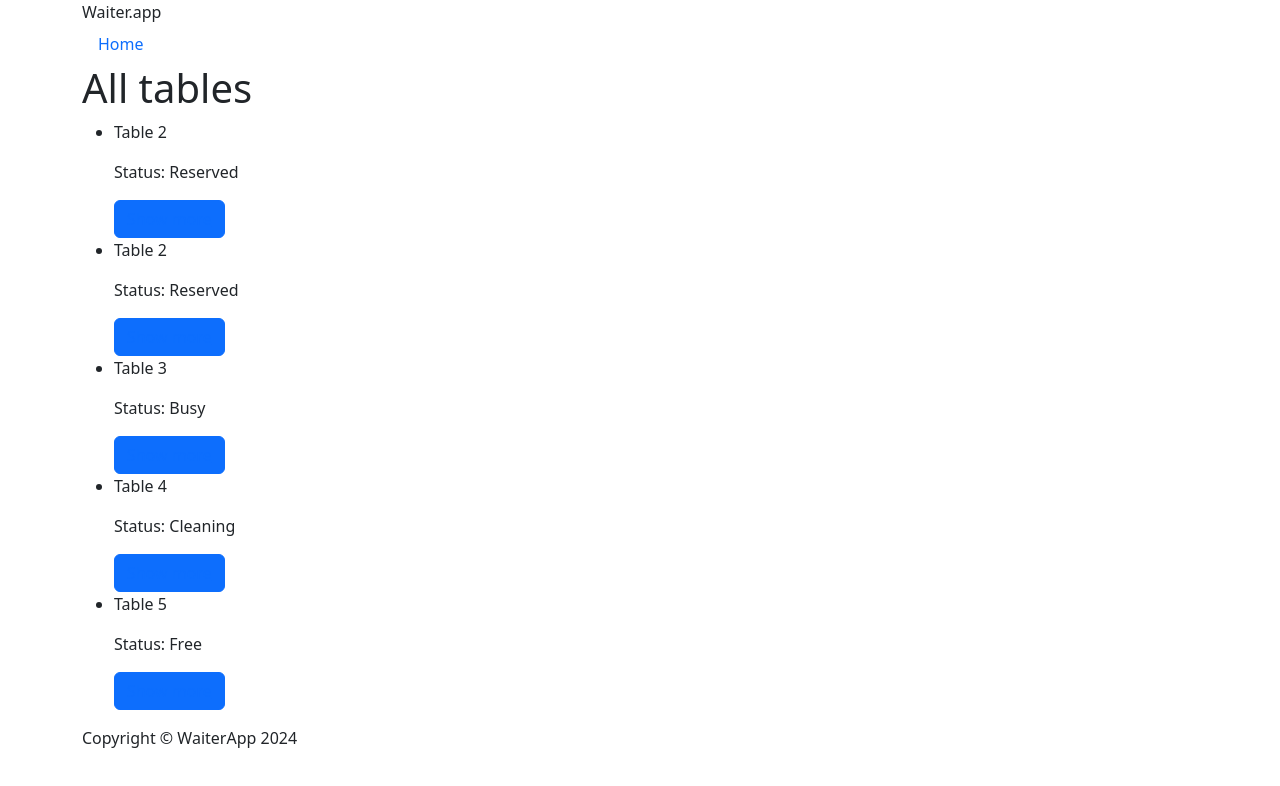
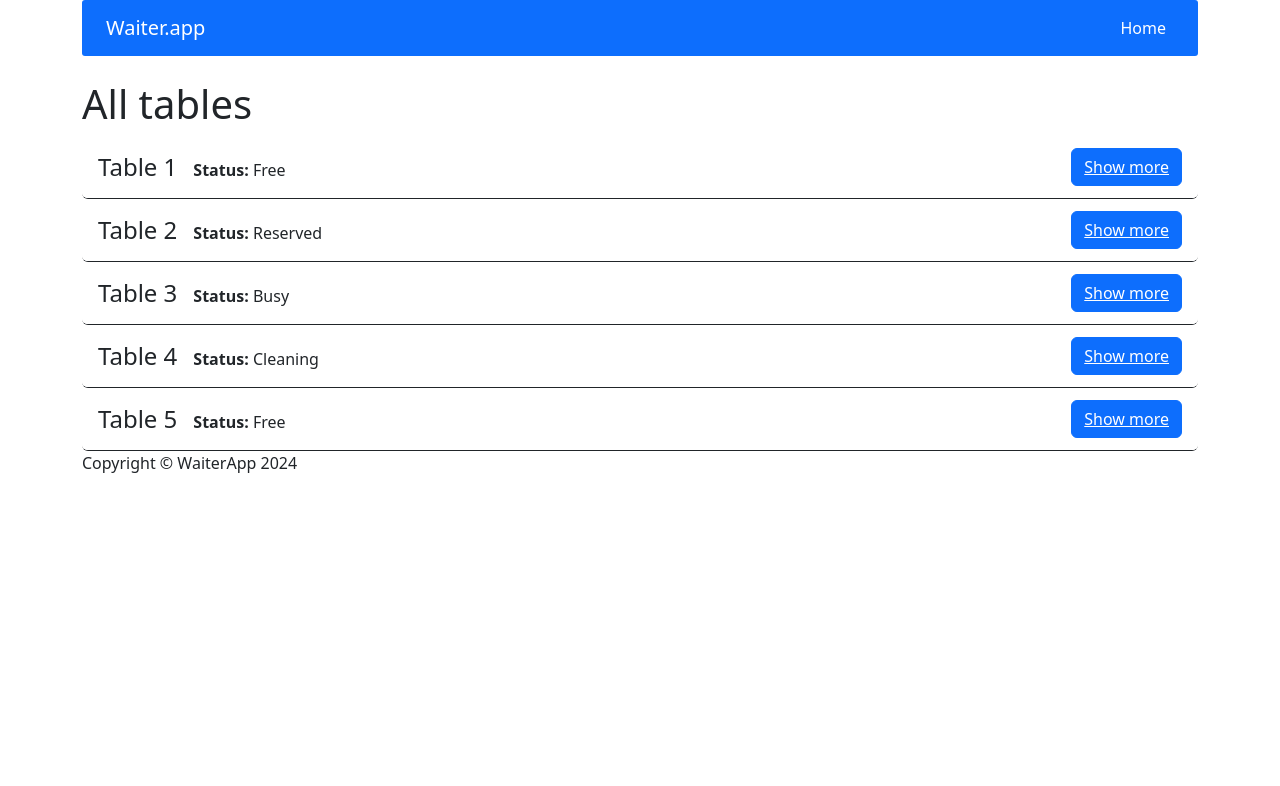
Before and after one commit to Jaszmijee/react-pizzeria-waiter-service, a React (Create React App) app: page / in a window 1280 px wide. Shown: the top 786 px of the page. Built offline with nearby package versions, Linux system fonts and the light colour scheme; data requests are answered from the project's data file.

Commit message:
add NavBar and Button styling

```diff
--- a/package.json
+++ b/package.json
@@ -7,6 +7,7 @@
     "@testing-library/react": "^13.4.0",
     "@testing-library/user-event": "^13.5.0",
     "bootstrap": "5.3.1",
+    "clsx": "^2.1.0",
     "json-server": "0.17.3",
     "npm-run-all": "4.1.5",
     "react": "^18.2.0",
--- a/public/server/db.json
+++ b/public/server/db.json
@@ -2,11 +2,11 @@
   "tables": [
     {
       "id": "1",
-      "name": "Table 2",
-      "status": "Reserved",
-      "peoplePresent": 2,
+      "name": "Table 1",
+      "status": "Free",
+      "peoplePresent": "2",
       "peopleMax": 6,
-      "bill": "0ss"
+      "bill": "28"
     },
     {
       "id": "2",
--- a/src/components/features/TableForm/TableForm.js
+++ b/src/components/features/TableForm/TableForm.js
@@ -1,11 +1,13 @@
-import React, { useState } from "react";
-import { useDispatch } from "react-redux";
+import React, {useState} from "react";
+import {useDispatch} from "react-redux";
 import TextInput from "../../common/TextInput/TextInput";
-import Button from "../../common/Button/Button";
 import {updateTableRequest} from "../../../redux/tablesRedux";
 import SelectInput from "../../common/SelectInput/SelectInput";
+import {isStatusBusy, isTableTooSmall, isValidNumericInput} from "../utils/validations";
+import {Button} from "react-bootstrap";
+// import Button from "../../common/Button/Button";
 
-const TableForm = ({ table }) => {
+const TableForm = ({table}) => {
     const dispatch = useDispatch();
 
     const [formData, setFormData] = useState({
@@ -16,8 +18,8 @@ const TableForm = ({ table }) => {
     });
 
     const handleInputChange = (e) => {
-        const { name, value } = e.target;
-        setFormData({ ...formData, [name]: value });
+        const {name, value} = e.target;
+        setFormData({...formData, [name]: value});
     };
 
     const handleSubmit = (e) => {
@@ -31,10 +33,10 @@ const TableForm = ({ table }) => {
     };
 
     const statusOptions = [
-        { value: "Free", label: "Free" },
-        { value: "Reserved", label: "Reserved" },
-        { value: "Cleaning", label: "Cleaning" },
-        { value: "Busy", label: "Busy" },
+        {value: "Free", label: "Free"},
+        {value: "Reserved", label: "Reserved"},
+        {value: "Cleaning", label: "Cleaning"},
+        {value: "Busy", label: "Busy"},
     ];
 
     return (
@@ -61,13 +63,16 @@ const TableForm = ({ table }) => {
                     onChange={handleInputChange}
                 />
             </div>
+            {isStatusBusy(formData.status) && (<div>
                 <span>Bill: </span>
                 <TextInput
                     name="bill"
                     value={formData.bill}
                     onChange={handleInputChange}
                 />
+            </div>)}
             <Button type="submit">Update</Button>
+            {/*<CustomButton type="submit">Update</CustomButton>*/}
         </form>
     );
 };
--- /dev/null
+++ b/src/components/features/utils/validations.js
@@ -0,0 +1,14 @@
+export const isValidNumericInput = (value) => {
+    return !isNaN(value) || value === '' || value === '.';
+};
+
+export const isStatusBusy = (value) => {
+   return  (value === 'Busy');
+    };
+
+export const isTableTooSmall = (value, max) => {
+    const presentCount = parseInt(value);
+    const maxAllowed = parseInt(max);
+
+    return presentCount > maxAllowed;
+};
--- a/src/components/pages/Home/Home.js
+++ b/src/components/pages/Home/Home.js
@@ -1,11 +1,9 @@
-import {Container} from "react-bootstrap";
-import {Route, Routes} from "react-router-dom";
 import TableList from "../../views/TableList/TableList";
 
 const Home = () => {
     return (
        <div>
-           <h1>All tables</h1>
+           <h1 className="mt-4">All tables</h1>
            <TableList />
        </div>
     );
--- a/src/components/views/NavBar/NavBar.js
+++ b/src/components/views/NavBar/NavBar.js
@@ -1,20 +1,20 @@
 import {NavLink} from 'react-router-dom';
-import {Nav} from "react-bootstrap";
+import {Navbar, Nav} from 'react-bootstrap';
+import styles from './NavBar.modules.scss';
 
 const NavBar = () => {
     return (
-        <Nav className="me-auto">
-            <div>
-               <span>Waiter.app</span>
-                    <Nav.Link as={NavLink} to="/">Home</Nav.Link>
-            </div>
-        </Nav>
+        <Navbar bg="primary" variant="dark" className={`${styles.navbar} px-4`}>
+            <Navbar.Brand className="brand me-auto">
+                Waiter.app
+            </Navbar.Brand>
+            <Nav>
+                <Nav.Link as={NavLink} to="/">
+                    Home
+                </Nav.Link>
+            </Nav>
+        </Navbar>
+    );
+};
 
-    //     <nav>
-    //     <ul>
-    //         <li><span>Waiter.app</span></li>
-    //         <li><NavLink to="/">Home</NavLink></li>
-    //     </ul>
-    // </nav>
-    )};
 export default NavBar;
--- /dev/null
+++ b/src/components/views/NavBar/NavBar.modules.scss
@@ -0,0 +1,3 @@
+.navbar {
+  border-radius: 3px;
+}
--- a/src/components/views/TableList/TableList.js
+++ b/src/components/views/TableList/TableList.js
@@ -1,28 +1,128 @@
 import {useSelector} from "react-redux";
 import {Link} from "react-router-dom";
 import {getAllTables} from "../../../redux/tablesRedux";
-import {Button} from "react-bootstrap";
+import {Button, Card, Col, ListGroup, Row} from "react-bootstrap";
+import styles from './TableList.modules.scss'
+import clsx from "clsx";
+
 
 const TableList = () => {
 
     const tables = useSelector(getAllTables);
-
+    // className={`${styles.navbar} px-4`
     return (
         <section>
-            <ul>
             {tables.map(table => (
-                <li key={table.id}>
-                    <p>{table.name}</p>
-                    <p>Status: {table.status}</p>
-                    <Button>
-                        <Link to={"/table/" + table.id}>Show more</Link>
-                    </Button>
-                </li>
+                <Card key={table.id}  className="custom-card">
+                    <ListGroup variant="flush">
+                        <ListGroup.Item className="custom-list-item">
+                            <div>
+                            <span className="table-name">{table.name}</span>
+                            <strong>Status:</strong> {table.status}
+                            </div>
+                            <div>
+                            <Button variant="primary" className="ml-auto">
+                                <Link to={`/table/${table.id}`} className="text-white">
+                                    Show more
+                                </Link>
+                            </Button>
+                        </div>
+                        </ListGroup.Item>
+                    </ListGroup>
+                </Card>
             ))}
-            </ul>
         </section>
     );
-
 }
 
+//     return (
+//         <section>
+//             {tables.map(table => (
+//                 <Card key={table.id} >
+//                     <ListGroup variant="flush" >
+//                         <ListGroup.Item style={{ display: 'flex', justifyContent: 'space-between' }}>
+//                             <span>{table.name}
+//                             <strong>Status:</strong> {table.status} </span>
+//                             <Button variant="primary">
+//                                 <Link to={`/table/${table.id}`} className="text-white">
+//                                     Show more
+//                                 </Link>
+//                             </Button>
+//                         </ListGroup.Item>
+//                     </ListGroup>
+//                 </Card>
+//             ))}
+//         </section>
+//     );
+// }
+
+//     return (
+//         <section>
+//             <div className="row row-cols-1 row-cols-md-2 g-4">
+//                 {tables.map(table => (
+//                     <div key={table.id} className="col">
+//                         <Card>
+//                             <Card.Body>
+//                                 <Card.Title>{table.name}</Card.Title>
+//                                 <Card.Text>Status: {table.status}</Card.Text>
+//                                 <Button variant="primary">
+//                                     <Link to={"/table/" + table.id} className="text-white">
+//                                         Show more
+//                                     </Link>
+//                                 </Button>
+//                             </Card.Body>
+//                         </Card>
+//                     </div>
+//                 ))}
+//             </div>
+//         </section>
+//     );
+// }
+
+//     return (
+//         <section>
+//             <ul>
+//                 {tables.map(table => (
+//                     <li key={table.id}>
+//                         <Row className="align-items-center">
+//                             <Col xs={3}>
+//                                 <h3>{table.name}</h3>
+//                             </Col>
+//                             <Col xs={3}>
+//                                 <h4>Status: {table.status}</h4>
+//                             </Col>
+//
+//                             <Col xs={4} className="text-end">
+//                                 <Button>
+//                                     <Link to={"/table/" + table.id}>Show more</Link>
+//                                 </Button>
+//                             </Col>
+//                         </Row>
+//                     </li>
+//                 ))}
+//             </ul>
+//         </section>
+//     );
+// }
+//     return (
+//         <section>
+//             <ul>
+//             {tables.map(table => (
+//                 <li key={table.id}>
+//                     <p>{table.name}</p>
+//                     <p>Status: {table.status}</p>
+//                     <Button>
+//                         <Link to={"/table/" + table.id}>Show more</Link>
+//                     </Button>
+//                     {/*<CustomButton>*/}
+//                     {/*    <Link to={"/table/" + table.id}>Show more</Link>*/}
+//                     {/*</CustomButton>*/}
+//                 </li>
+//             ))}
+//             </ul>
+//         </section>
+//     );
+//
+// }
+
 export default TableList;
--- /dev/null
+++ b/src/components/views/TableList/TableList.modules.scss
@@ -0,0 +1,18 @@
+.card.custom-card {
+  border: none;
+  border-bottom: 1px solid;
+
+}
+
+.list-group-item.custom-list-item {
+  display: flex;
+  align-items: center;
+  border-bottom: 1px solid;
+  padding: 0.75rem 1rem;
+  justify-content: space-between;
+}
+
+.table-name {
+  font-size: 1.5rem;
+  margin-right: 1rem;
+}
```
Also changed, not shown: src/components/common/Button/Button.js (+13 -0 lines), 1 other file (tests, documents, lock files or other folders). Lines whose indentation alone changed are shown as unchanged.
